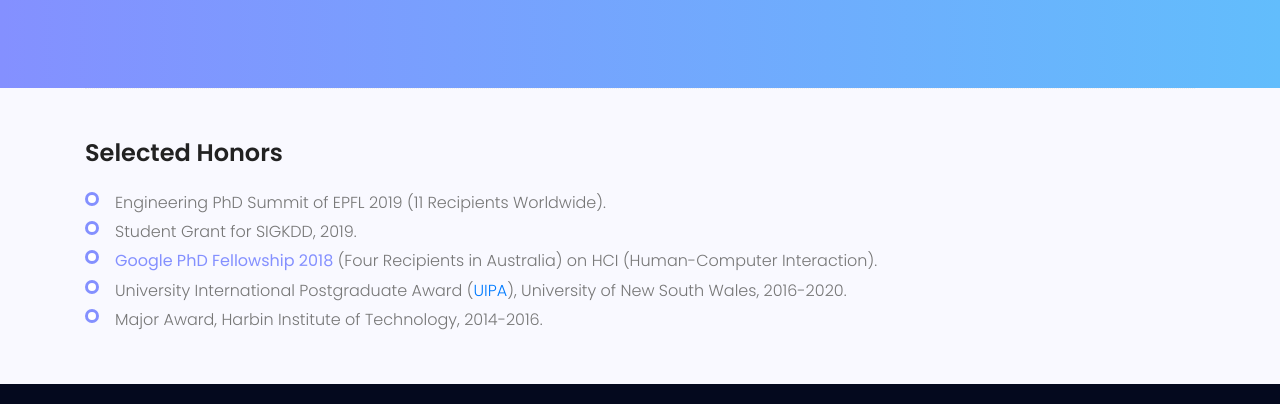
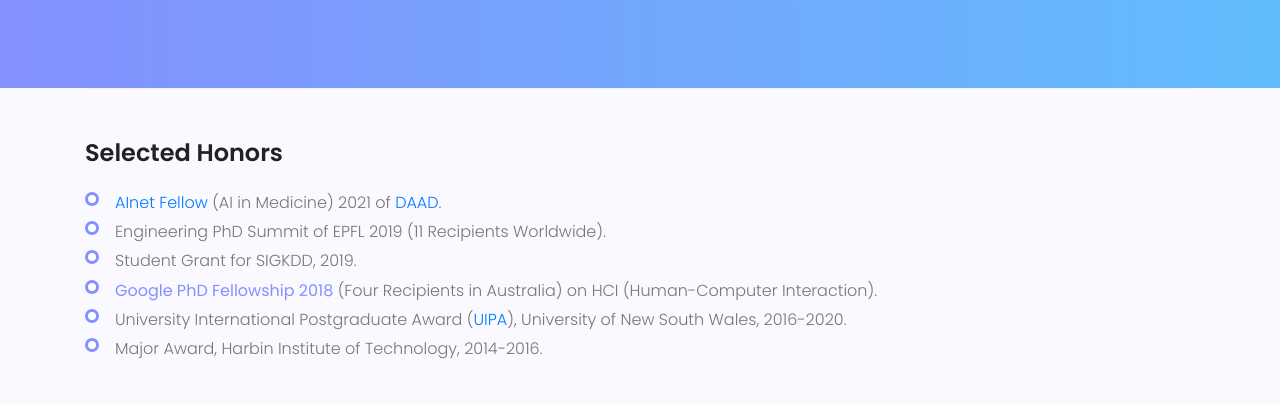
Before and after one commit to xiangzhang1015/homepage, a plain HTML site: page Honors.html in a window 1280 px wide. Shown: the part 252-656 px from the top of the page. Drawn offline with nearby package versions, Linux system fonts and the light colour scheme; some packages are replaced by stand-ins of ours.

Commit message:
Add AINet

```diff
--- a/Honors.html
+++ b/Honors.html
@@ -88,6 +88,7 @@
 <!-- 								<div style="font-family: serif"> -->
 								<div style="font-size: 16px">
 									<ul class="unordered-list">
+										<li> <a href="https://www.daad.de/en/the-daad/postdocnet/fellows/fellows/" target="_blank"> AInet Fellow </a> (AI in Medicine) 2021 of <a href="https://www.daad.de/en/the-daad/who-we-are/" target="_blank">DAAD</a>.</li>
 										<li>Engineering PhD Summit of EPFL 2019 (11 Recipients Worldwide).</li>
 									    <li>Student Grant for SIGKDD, 2019.</li>
 										<li><b>Google PhD Fellowship 2018</b> (Four Recipients in Australia) on HCI (Human-Computer Interaction).</li>
```
